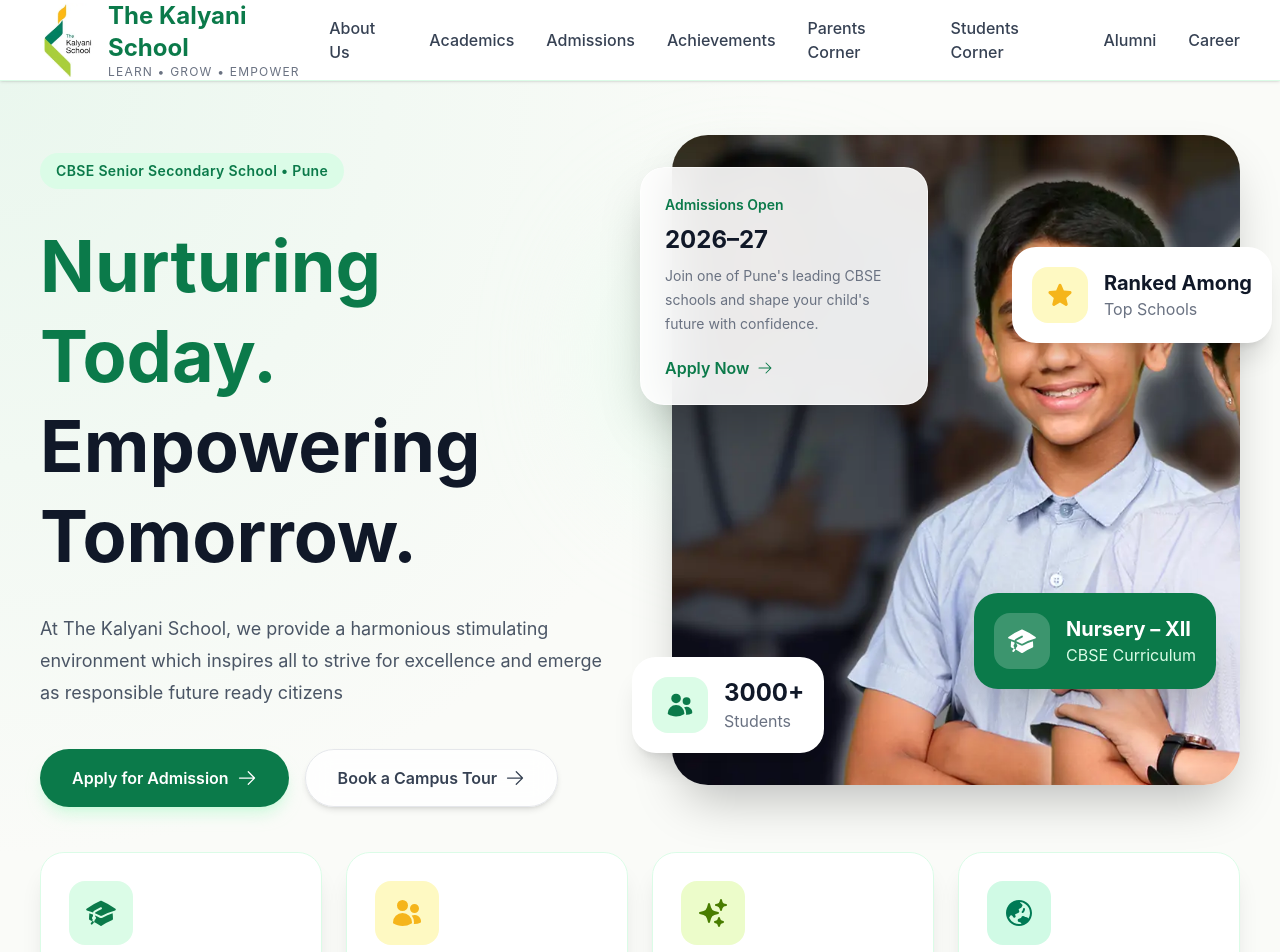
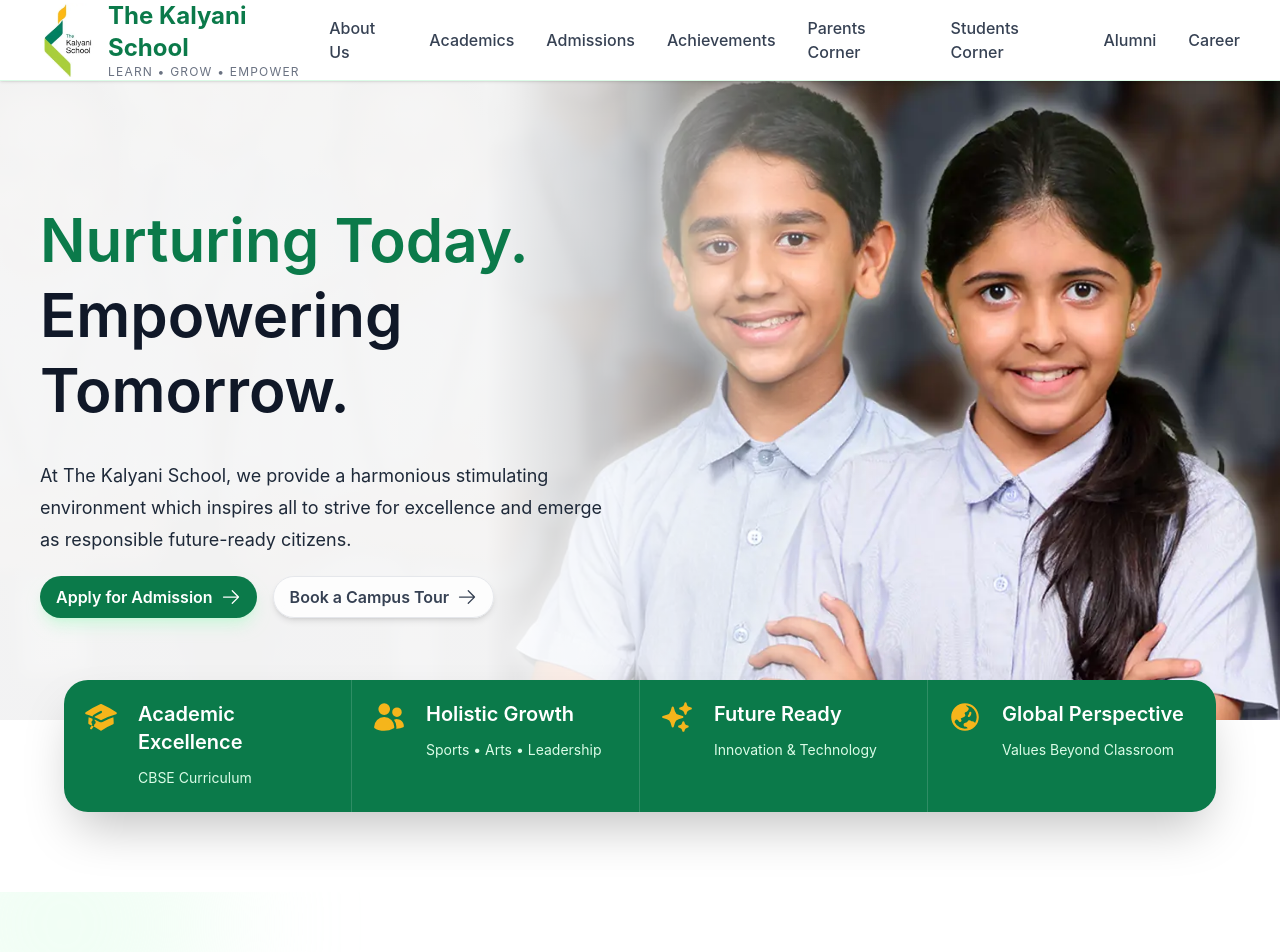
Before and after one commit to Sumituuu777/DETTROIN-INT-Sumit-Website, a React (Vite) app in the folder client/: page / in a window 1280 px wide. Shown: the top 952 px of the page. Built offline with nearby package versions, Linux system fonts and the light colour scheme.

Commit message:
homepage ui changed

```diff
--- a/client/src/components/Hero/Hero.jsx
+++ b/client/src/components/Hero/Hero.jsx
@@ -1,6 +1,5 @@
 import HeroButtons from "./HeroButtons";
 import HeroStats from "./HeroStats";
-import FloatingCards from "./FloatingCards";
 
 import campus from "../../assets/campus.webp";
 
@@ -8,25 +7,26 @@
 
 export default function Hero() {
   return (
-    <section className="relative overflow-hidden bg-[#FAFBF8] pt-5 lg:pt-7">
+    <>
+      {/* ================= HERO ================= */}
+      <section className="relative overflow-hidden h-[80vh]">
 
-      {/* Background Gradient */}
+        {/* Background Image */}
+        <img
+          src={campus}
+          alt="The Kalyani School"
+          className="absolute inset-0 w-full h-full object-cover"
+        />
+        <div className="absolute inset-0 bg-[linear-gradient(to_right,rgba(255,255,255,0.95)_0%,rgba(255,255,255,0.95)_38%,rgba(255,255,255,0.75)_48%,rgba(255,255,255,0.35)_58%,rgba(255,255,255,0)_70%)]" />
 
-      <div className="absolute inset-0 bg-[radial-gradient(circle_at_top_left,#EAF7EE,transparent_45%)]" />
+        {/* Hero Content */}
+        <div className="relative z-10 flex items-center h-full">
 
-      <div className="relative max-w-375 mx-auto px-6 lg:px-10">
+          <div className="max-w-375 mx-auto w-full px-2 lg:px-10">
 
-        <div className="grid lg:grid-cols-2 items-center gap-16 min-h-[88vh]">
+            <div className="max-w-2xl">
 
-          {/* ================= LEFT ================= */}
-
-          <div className="relative z-10 mt-10">
-
-            <span className="inline-flex items-center rounded-full bg-green-100 text-[#0B7A4A] px-4 py-2 text-sm font-semibold tracking-wide">
-              CBSE Senior Secondary School • Pune
-            </span>
-
-            <h1 className="mt-8 text-5xl md:text-6xl xl:text-7xl font-bold leading-tight">
+              <h1 className="mt-5 text-3xl md:text-6xl xl:text-6xl font-semibold leading-tight">
 
                 <span className="text-[#0B7A4A]">
                   Nurturing Today.
@@ -40,71 +40,29 @@
 
               </h1>
 
-            <p className="mt-8 max-w-xl text-lg leading-8 text-gray-600">
+              <p className="mt-8 max-w-xl text-lg leading-8 text-gray-800">
 
                 At The Kalyani School, we provide a harmonious
                 stimulating environment which inspires all to
                 strive for excellence and emerge as responsible
-              future ready citizens
+                future-ready citizens.
 
               </p>
 
-            <div className="mt-10">
+              <div className="mt-5">
                 <HeroButtons />
               </div>
 
             </div>
 
-          {/* ================= RIGHT ================= */}
-
-          <div className="relative">
-
-            {/* Decorative Circle */}
-
-            <div className="absolute -left-16 top-20 h-72 w-72 rounded-full bg-green-100 blur-3xl opacity-50" />
-
-            {/* Main Image */}
-
-            <img
-              src={campus}
-              alt="The Kalyani School"
-              className="relative z-10 rounded-[36px] shadow-2xl object-cover w-full h-162.5"
-            />
-
-            {/* Floating Cards */}
-
-            <FloatingCards />
-
           </div>
 
         </div>
 
-        {/* Bottom Stats */}
+      </section>
 
+      {/* ================= STATS ================= */}
       <HeroStats />
-
-      </div>
-
-      {/* Scroll Indicator */}
-
-      <div className="hidden lg:flex justify-center mt-2 pb-8">
-
-        <button className="group flex flex-col items-center text-gray-500">
-
-          <span className="text-sm font-medium">
-
-            Scroll to Explore
-
-          </span>
-
-          <HiArrowDown
-            className="mt-2 text-2xl animate-bounce group-hover:text-[#0B7A4A]"
-          />
-
-        </button>
-
-      </div>
-
-    </section>
+    </>
   );
 }
--- a/client/src/components/Hero/HeroButtons.jsx
+++ b/client/src/components/Hero/HeroButtons.jsx
@@ -9,7 +9,7 @@
       <button
         className="group flex items-center justify-center gap-2
         rounded-full bg-[#0B7A4A]
-        px-8 py-4
+        px-4 py-2
         text-white
         font-semibold
         shadow-lg shadow-green-200/60
@@ -35,7 +35,7 @@
         border border-gray-200
         bg-white/80
         backdrop-blur-md
-        px-8 py-4
+        px-4 py-2
         font-semibold
         text-gray-700
         shadow-md
--- a/client/src/components/Hero/HeroStats.jsx
+++ b/client/src/components/Hero/HeroStats.jsx
@@ -10,83 +10,75 @@
     icon: HiAcademicCap,
     title: "Academic Excellence",
     subtitle: "CBSE Curriculum",
-    color: "bg-green-100",
-    iconColor: "text-[#0B7A4A]",
   },
   {
     icon: HiUsers,
     title: "Holistic Growth",
     subtitle: "Sports • Arts • Leadership",
-    color: "bg-yellow-100",
-    iconColor: "text-[#F5B51B]",
   },
   {
     icon: HiSparkles,
     title: "Future Ready",
     subtitle: "Innovation & Technology",
-    color: "bg-lime-100",
-    iconColor: "text-lime-700",
   },
   {
     icon: HiGlobeAsiaAustralia,
     title: "Global Perspective",
     subtitle: "Values Beyond Classroom",
-    color: "bg-emerald-100",
-    iconColor: "text-emerald-700",
   },
 ];
 
 export default function HeroStats() {
   return (
-    <section className="relative mt-10 z-30 pb-20">
+    <section className="relative -mt-10 z-30 pb-20">
 
-      <div className="grid grid-cols-2 lg:grid-cols-4 gap-6">
-
-        {stats.map((item) => (
       <div
-            key={item.title}
         className="
-            group
+          max-w-6xl
+          mx-auto
           rounded-3xl
-            bg-white/90
-            backdrop-blur-xl
-            border border-green-100
-            shadow-xl
-            p-7
-            transition-all
-            duration-300
-            hover:-translate-y-2
-            hover:shadow-2xl
+          bg-[#0B7A4A]
+          shadow-2xl
+          overflow-hidden
         "
       >
 
+        <div className="grid grid-cols-1 sm:grid-cols-2 lg:grid-cols-4">
+
+          {stats.map((item, index) => (
             <div
+              key={item.title}
               className={`
-              ${item.color}
-              w-16
-              h-16
-              rounded-2xl
-              flex
-              items-center
-              justify-center
+                p-4 lg:p-5
+                flex gap-5
+                items-start
+                ${
+                  index !== stats.length - 1
+                    ? "border-b sm:border-b-0 lg:border-r border-white/15"
+                    : ""
+                }
               `}
             >
+              <div className="shrink-0">
                 <item.icon
-                className={item.iconColor}
-                size={32}
+                  size={34}
+                  className="text-[#F5B51B]"
                 />
               </div>
 
-            <h3 className="mt-6 text-xl font-bold text-gray-900">
+              <div>
+                <h3 className="text-xl font-semibold text-white">
                   {item.title}
                 </h3>
 
-            <p className="mt-2 text-gray-500 leading-7">
+                <p className="mt-2 text-sm leading-7 text-green-100">
                   {item.subtitle}
                 </p>
+              </div>
+            </div>
+          ))}
 
         </div>
-        ))}
 
       </div>
 
```
Lines whose indentation alone changed are shown as unchanged.
